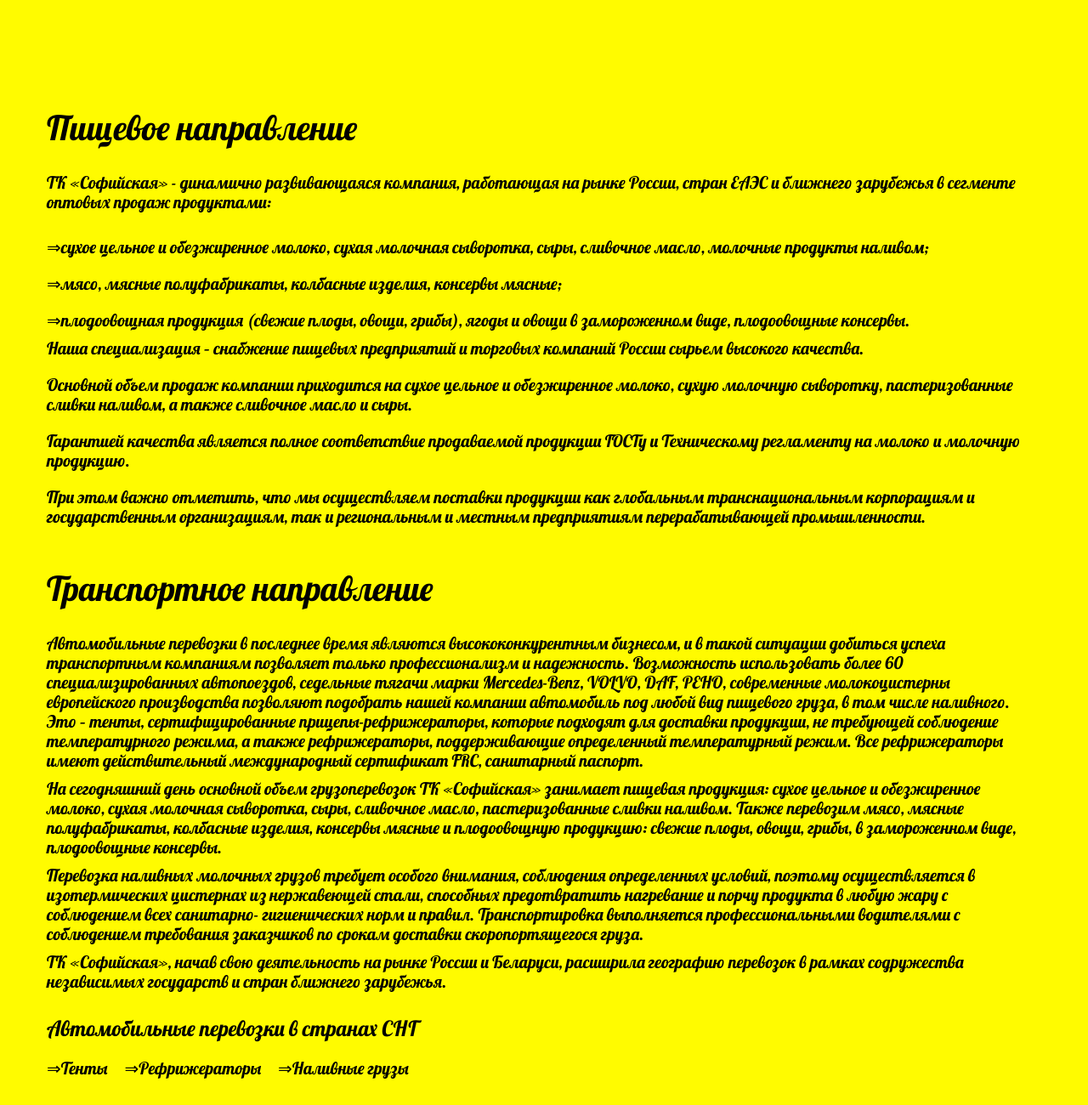
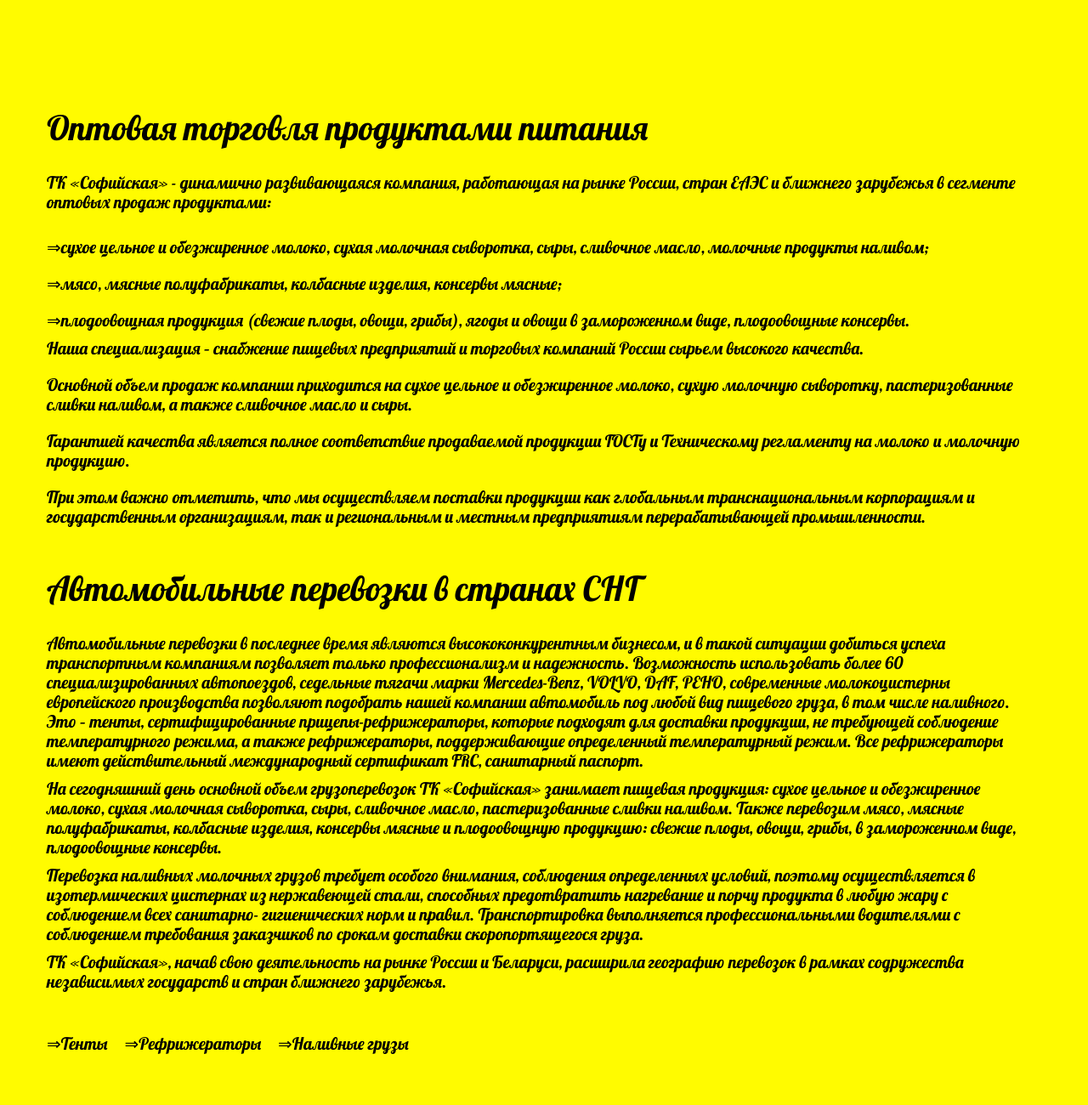
Before and after one commit to IDARABAZOV/WorkShop, a plain HTML site: page index.html in a window 1280 px wide. Shown: the part 2000-3300 px from the top of the page at 85% size. Drawn offline with nearby package versions, Linux system fonts and the light colour scheme.

Commit message:
Add files via upload

```diff
--- a/index.html
+++ b/index.html
@@ -68,7 +68,7 @@
     </div>
     <div id="content" class="content-block">
       <ul class="content-menu">
-        <li class="content-menu__item">Пищевое направление
+        <li class="content-menu__item">Оптовая торговля продуктами питания
           <p class="content-menu__item--text">ТК «Софийская» - динамично развивающаяся компания, работающая
             на рынке России, стран ЕАЭС и ближнего зарубежья в сегменте оптовых
             продаж продуктами:</p>
@@ -92,7 +92,7 @@
             организациям, так и региональным и местным предприятиям
             перерабатывающей промышленности.</p>
         </li>
-        <li class="content-menu__item">Транспортное направление
+        <li class="content-menu__item">Автомобильные перевозки в странах СНГ
           <p class="content-menu__item--text">Автомобильные перевозки в последнее время являются
             высококонкурентным бизнесом, и в такой ситуации добиться успеха
             транспортным компаниям позволяет только профессионализм и надежность.
@@ -122,7 +122,7 @@
             Беларуси, расширила географию перевозок в рамках содружества
             независимых государств и стран ближнего зарубежья.</p>
         </li>
-        <li class="content-menu__item">Автомобильные перевозки в странах СНГ
+        <li class="content-menu__item">
           <ul class="inner-menu">
             <li class="inner-menu__item">Тенты</li>
             <li class="inner-menu__item">Рефрижераторы</li>
```
